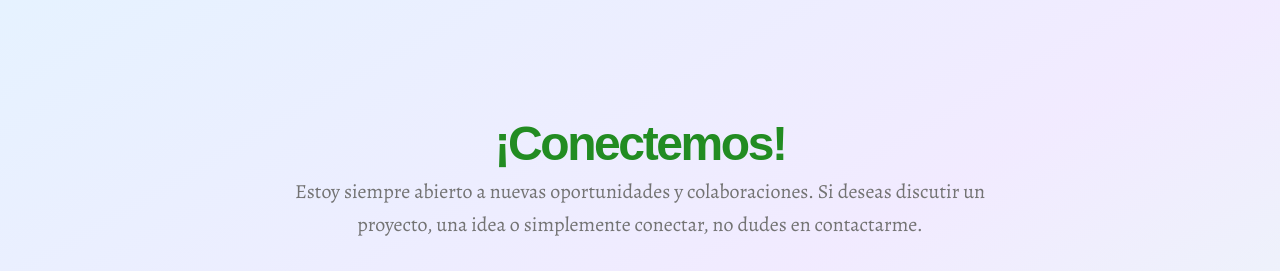
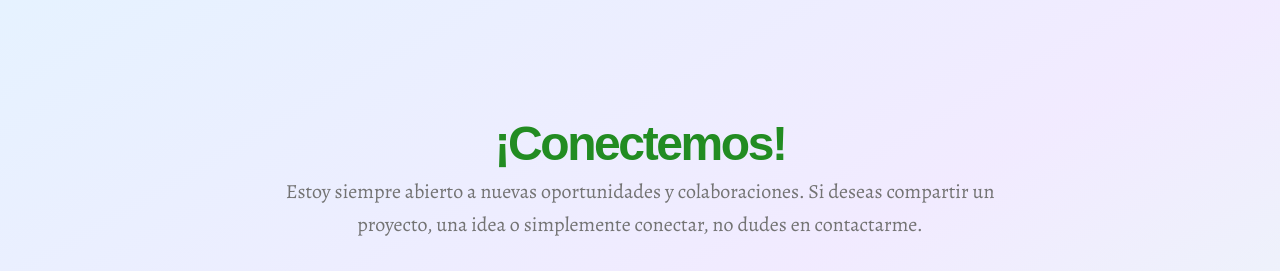
Before and after one commit to DavidPradesLopez/davidpradeslopez.github.io, a Next.js app: page / in a window 1280 px wide. Shown: the part 2445-2716 px from the top of the page. Built offline with nearby package versions, Linux system fonts and the light colour scheme; a web font is replaced by a local one.

Commit message:
Update contact message for clarity

```diff
--- a/src/components/home/contact-section.tsx
+++ b/src/components/home/contact-section.tsx
@@ -37,7 +37,7 @@ export default function ContactSection() {
           <div className="space-y-2">
             <h2 className="font-headline text-3xl font-bold tracking-tighter text-primary sm:text-5xl">¡Conectemos!</h2>
             <p className="max-w-[900px] text-muted-foreground md:text-xl/relaxed lg:text-base/relaxed xl:text-xl/relaxed">
-              Estoy siempre abierto a nuevas oportunidades y colaboraciones. Si deseas discutir un proyecto, una idea o simplemente conectar, no dudes en contactarme.
+              Estoy siempre abierto a nuevas oportunidades y colaboraciones. Si deseas compartir un proyecto, una idea o simplemente conectar, no dudes en contactarme.
             </p>
           </div>
         </div>
```
